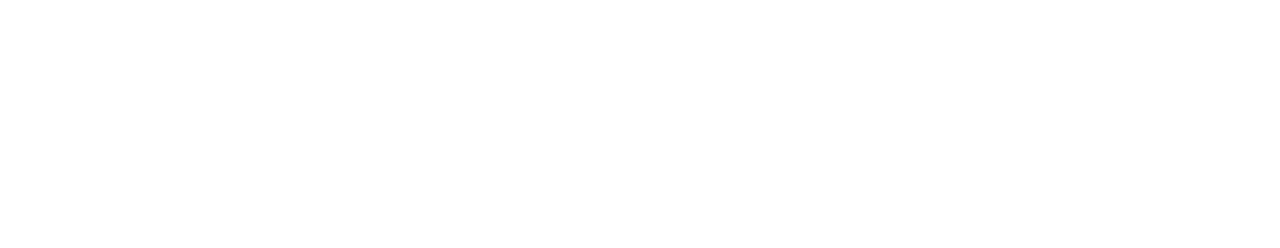
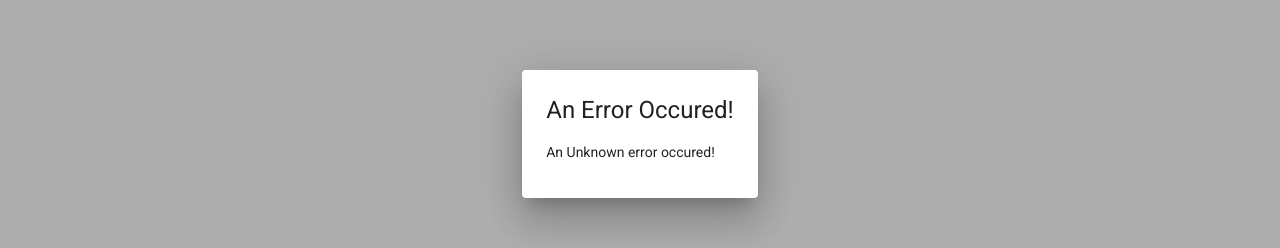
Before and after one commit to yadavmilind08/mean-course, an Angular app: page / in a window 1280 px wide. Shown: the part 266-514 px from the top of the page. Built offline with nearby package versions, Linux system fonts and the light colour scheme; no server answers.

Commit message:
Displayed basic error dialog

```diff
--- a/src/app/app.module.ts
+++ b/src/app/app.module.ts
@@ -10,6 +10,7 @@ import { MatToolbarModule } from '@angular/material/toolbar';
 import { MatExpansionModule } from '@angular/material/expansion';
 import { MatProgressSpinnerModule } from '@angular/material/progress-spinner';
 import { MatPaginatorModule } from '@angular/material/paginator';
+import { MatDialogModule } from '@angular/material/dialog';
 
 import { AppRoutingModule } from './app-routing.module';
 import { AppComponent } from './app.component';
@@ -20,6 +21,7 @@ import { LoginComponent } from './auth/login/login.component';
 import { SignupComponent } from './auth/signup/signup.component';
 import { AuthInterceptor } from './auth/auth-interceptor';
 import { ErrorInterceptor } from './error-interceptor';
+import { ErrorComponent } from './error/error.component';
 
 @NgModule({
   declarations: [
@@ -28,7 +30,8 @@ import { ErrorInterceptor } from './error-interceptor';
     HeaderComponent,
     PostListComponent,
     LoginComponent,
-    SignupComponent
+    SignupComponent,
+    ErrorComponent
   ],
   imports: [
     BrowserModule,
@@ -43,12 +46,14 @@ import { ErrorInterceptor } from './error-interceptor';
     MatProgressSpinnerModule,
     MatToolbarModule,
     MatExpansionModule,
+    MatDialogModule,
     HttpClientModule
   ],
   providers: [
     { provide: HTTP_INTERCEPTORS, useClass: AuthInterceptor, multi: true },
     { provide: HTTP_INTERCEPTORS, useClass: ErrorInterceptor, multi: true }
   ],
-  bootstrap: [AppComponent]
+  bootstrap: [AppComponent],
+  entryComponents: [ErrorComponent]
 })
 export class AppModule { }
--- a/src/app/error-interceptor.ts
+++ b/src/app/error-interceptor.ts
@@ -1,15 +1,21 @@
 import { HttpErrorResponse, HttpHandler, HttpInterceptor, HttpRequest } from '@angular/common/http';
+import { Injectable } from '@angular/core';
+import { MatDialog } from '@angular/material/dialog';
 import { throwError } from 'rxjs';
 import { catchError } from 'rxjs/operators';
 
+import { ErrorComponent } from './error/error.component';
+
+@Injectable()
 export class ErrorInterceptor implements HttpInterceptor {
+
+  constructor(private dialog: MatDialog) { }
 
   intercept(req: HttpRequest<any>, next: HttpHandler) {
 
     return next.handle(req).pipe(
       catchError((error: HttpErrorResponse) => {
-        console.log(error);
-        alert(error.error.message);
+        this.dialog.open(ErrorComponent);
         return throwError(error);
       }));
   }
--- /dev/null
+++ b/src/app/error/error.component.html
@@ -0,0 +1,2 @@
+<h1>An Error Occured!</h1>
+<p>{{message}}</p>
--- /dev/null
+++ b/src/app/error/error.component.ts
@@ -0,0 +1,8 @@
+import { Component } from "@angular/core";
+
+@Component({
+  templateUrl: './error.component.html'
+})
+export class ErrorComponent {
+  message = "An Unknown error occured!";
+}
```
